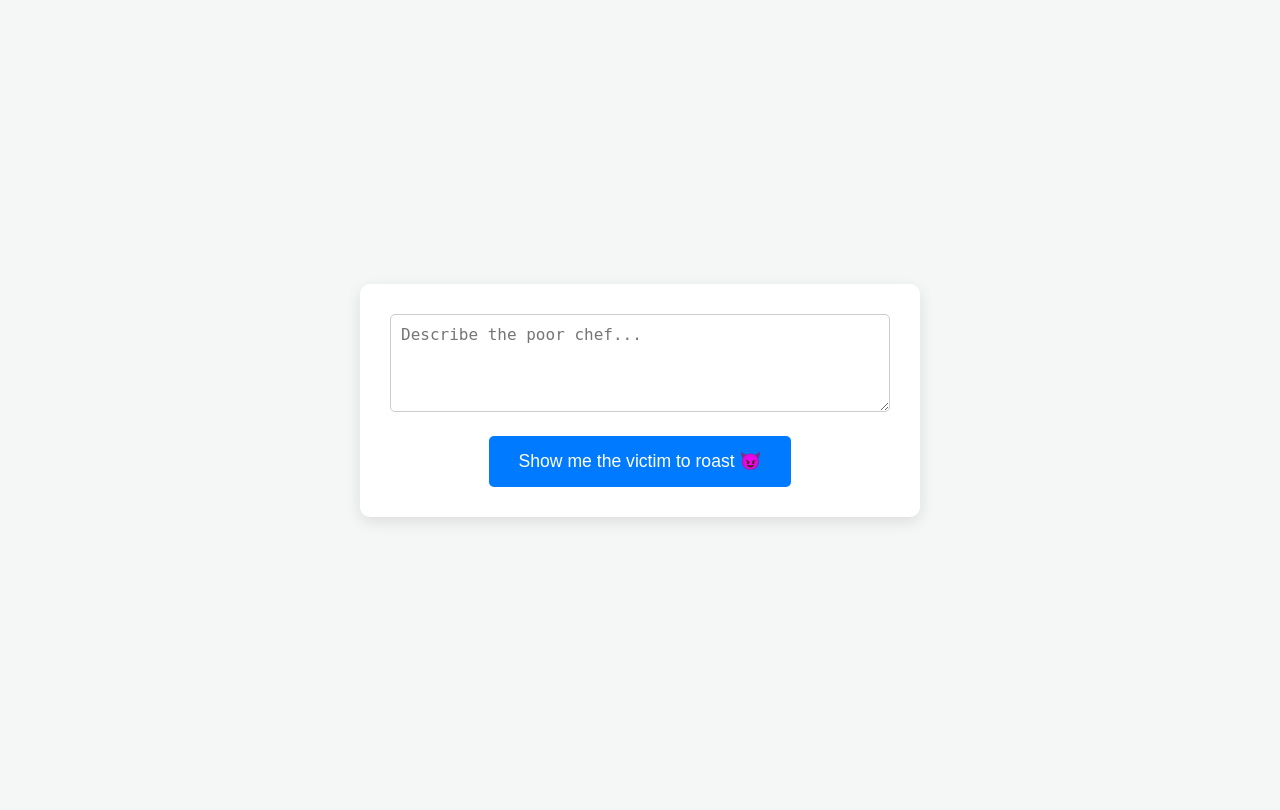
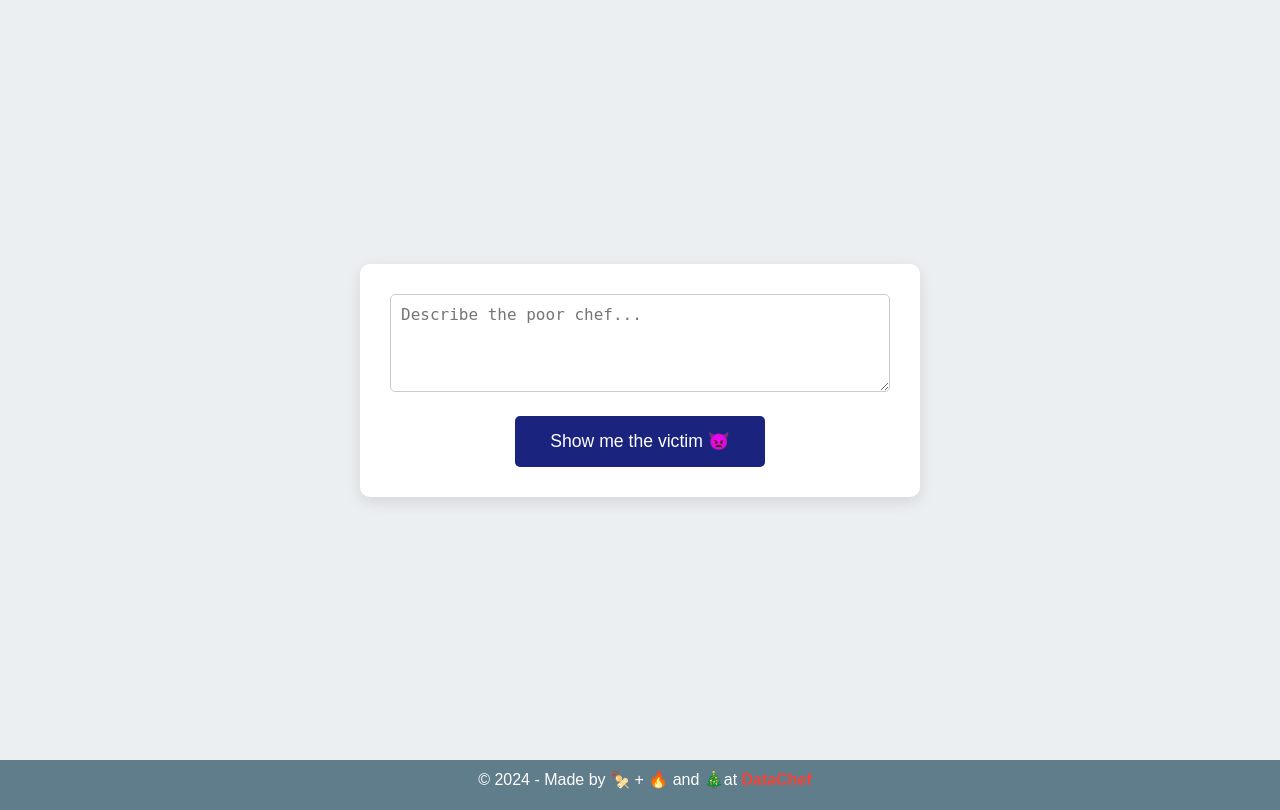
Before and after one commit to DataChefHQ/internal-it_automation_chef-roaster, a Flask app: page / in a window 1280 px wide. Before the commit the page ends 522 px from the top, so only its background shows below. Run offline with Flask 2, Linux system fonts and the light colour scheme.

Commit message:
adding footer

```diff
--- /dev/null
+++ b/src/static/css/styles.css
@@ -0,0 +1,114 @@
+body {
+    font-family: Arial, sans-serif;
+    background-color: #ECEFF1;
+    height: 100vh;
+    margin: 0;
+    flex-direction: column;
+}
+
+.central {
+    justify-content: center;
+    align-items: center;
+    display: flex;
+    height: 95vh;
+}
+
+.container {
+    background-color: #ffffff;
+    border-radius: 10px;
+    box-shadow: 0 5px 15px rgba(0, 0, 0, 0.1);
+    padding: 30px;
+    text-align: center;
+    max-width: 500px;
+    width: 100%;
+    transition: all 0.3s ease;
+}
+
+h1 {
+    color: #333;
+    margin-bottom: 20px;
+    font-size: 2rem;
+}
+
+.button {
+    background-color: #1A237E;
+    color: white;
+    padding: 15px 30px;
+    border: none;
+    border-radius: 5px;
+    font-size: 1.1rem;
+    width: 250px;
+    cursor: pointer;
+    transition: background-color 0.3s;
+}
+
+.button:hover {
+    background-color: #1A237E;
+}
+
+textarea {
+    width: 100%;
+    padding: 10px;
+    font-size: 1rem;
+    border: 1px solid #ccc;
+    border-radius: 5px;
+    margin-bottom: 20px;
+    box-sizing: border-box;
+    min-height: 80px;  /* Start height for multi-line input */
+    resize: vertical;  /* Allow vertical resizing */
+    transition: min-height 0.3s ease;
+}
+
+#loading {
+    font-size: 1.2rem;
+    color: #1A237E;
+    margin-top: 20px;
+    display: none;
+    position: relative;
+}
+
+#image {
+    display: none;
+    margin-top: 20px;
+    max-width: 100%;
+    border-radius: 10px;
+    box-shadow: 0 5px 15px rgba(0, 0, 0, 0.1);
+}
+
+.spinner {
+    border: 5px solid #f3f3f3;
+    border-top: 5px solid #1A237E;
+    border-radius: 50%;
+    width: 50px;
+    height: 50px;
+    animation: spin 2s linear infinite;
+    margin: 20px auto;
+}
+
+@keyframes spin {
+    0% { transform: rotate(0deg); }
+    100% { transform: rotate(360deg); }
+}
+
+footer {
+    background-color: #607D8B;
+    color: white;
+    justify-content: center;
+    text-align: center;
+    width: 100%;
+    position: relative;
+    bottom: 0;
+    padding: 5px;
+    height: 5vh;
+}
+
+footer p {
+    margin-top: 5px;
+    color: #ffffff;
+}
+
+footer a {
+    font-weight: bold;
+    color: #F44336;
+    text-decoration: none;
+}
--- /dev/null
+++ b/src/templates/footer.html
@@ -0,0 +1,3 @@
+<footer>
+    <p>&copy; 2024 - Made by 🍢 + 🔥 and 🎄at <a href="https://datachef.co/">DataChef</a></p>
+</footer>
--- a/src/templates/index.html
+++ b/src/templates/index.html
@@ -4,138 +4,22 @@
     <meta charset="UTF-8">
     <meta name="viewport" content="width=device-width, initial-scale=1.0">
     <title>Chef Roaster</title>
-    <style>
-        body {
-            font-family: Arial, sans-serif;
-            background-color: #f4f7f6;
-            display: flex;
-            justify-content: center;
-            align-items: center;
-            height: 100vh;
-            margin: 0;
-        }
-
-        .container {
-            background-color: #ffffff;
-            border-radius: 10px;
-            box-shadow: 0 5px 15px rgba(0, 0, 0, 0.1);
-            padding: 30px;
-            text-align: center;
-            max-width: 500px;
-            width: 100%;
-            transition: all 0.3s ease;
-        }
-
-        h1 {
-            color: #333;
-            margin-bottom: 20px;
-            font-size: 2rem;
-        }
-
-        .button {
-            background-color: #007BFF;
-            color: white;
-            padding: 15px 30px;
-            border: none;
-            border-radius: 5px;
-            font-size: 1.1rem;
-            cursor: pointer;
-            transition: background-color 0.3s;
-        }
-
-        .button:hover {
-            background-color: #0056b3;
-        }
-
-        textarea {
-            width: 100%;
-            padding: 10px;
-            font-size: 1rem;
-            border: 1px solid #ccc;
-            border-radius: 5px;
-            margin-bottom: 20px;
-            box-sizing: border-box;
-            min-height: 80px;  /* Start height for multi-line input */
-            resize: vertical;  /* Allow vertical resizing */
-            transition: min-height 0.3s ease;
-        }
-
-        #loading {
-            font-size: 1.2rem;
-            color: #007BFF;
-            margin-top: 20px;
-            display: none;
-            position: relative;
-        }
-
-        #image {
-            display: none;
-            margin-top: 20px;
-            max-width: 100%;
-            border-radius: 10px;
-            box-shadow: 0 5px 15px rgba(0, 0, 0, 0.1);
-        }
-
-        .spinner {
-            border: 5px solid #f3f3f3;
-            border-top: 5px solid #007BFF;
-            border-radius: 50%;
-            width: 50px;
-            height: 50px;
-            animation: spin 2s linear infinite;
-            margin: 20px auto;
-        }
-
-        @keyframes spin {
-            0% { transform: rotate(0deg); }
-            100% { transform: rotate(360deg); }
-        }
-    </style>
-    <script>
-        function submitForm() {
-            // Show loading spinner and message
-            document.getElementById("loading").style.display = 'block';
-            document.getElementById("spinner").style.display = 'block';
-
-            // Get the prompt text
-            var prompt = document.getElementById("prompt").value;
-
-            // Simulate background task (image generation)
-            fetch('/submit', {
-                method: 'POST',
-                body: JSON.stringify({ prompt: prompt }),  // Sending prompt if necessary
-                headers: { 'Content-Type': 'application/json' }
-            }).then(response => response.json())
-              .then(data => {
-                  if (data.status === "loading") {
-                      // Simulate waiting for background processing
-                      setTimeout(() => {
-                          document.getElementById("loading").style.display = 'none';
-                          document.getElementById("spinner").style.display = 'none';
-                          document.getElementById("image").src = "https://s3.amazonaws.com/your-bucket-name/generated_image.jpg";  // Replace with actual image URL
-                          document.getElementById("image").style.display = 'block';
-                      }, 5000);  // Wait for 5 seconds to simulate processing
-                  }
-              });
-        }
-    </script>
+    <link rel="icon" type="image/png" href="{{ url_for('static', filename='images/favicon.png') }}">
+    <link rel="stylesheet" href="{{ url_for('static', filename='css/styles.css') }}">
+    <script src="{{ url_for('static', filename='js/script.js') }}"></script>
 </head>
 <body>
+    <div class="central">
         <div class="container">
-
-        <!-- Multi-line input for the prompt -->
             <textarea id="prompt" placeholder="Describe the poor chef..." rows="4"></textarea>
-
             <br />
-        <button class="button" onclick="submitForm()">Show me the victim to roast 😈</button>
-
-        <!-- Loading Message and Spinner -->
+            <button class="button" onclick="submitForm()" onmouseover="changeText(this)" onmouseout="resetText(this)">Show me the victim 👿</button>
             <div id="loading">
                 <div class="spinner" id="spinner" style="display:none;"></div>
             </div>
-
-        <!-- Image to be displayed after processing -->
             <img id="image" alt="Generated Image">
         </div>
+    </div>
+    {% include 'footer.html' %}
 </body>
 </html>
```
Also changed, not shown: src/static/js/script.js (added, +31 -0 lines), src/static/images/favicon.png (added). Lines whose indentation alone changed are shown as unchanged.
